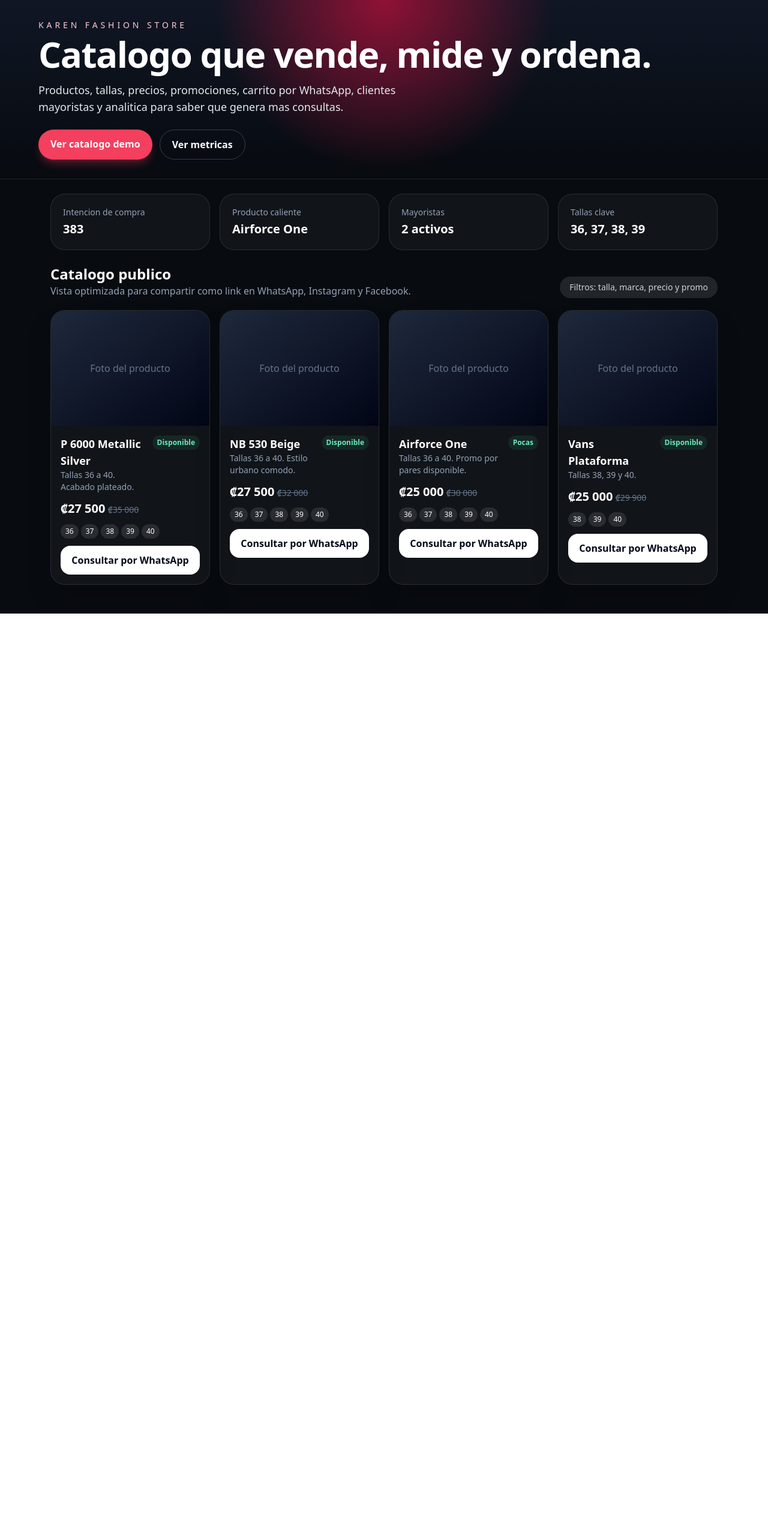
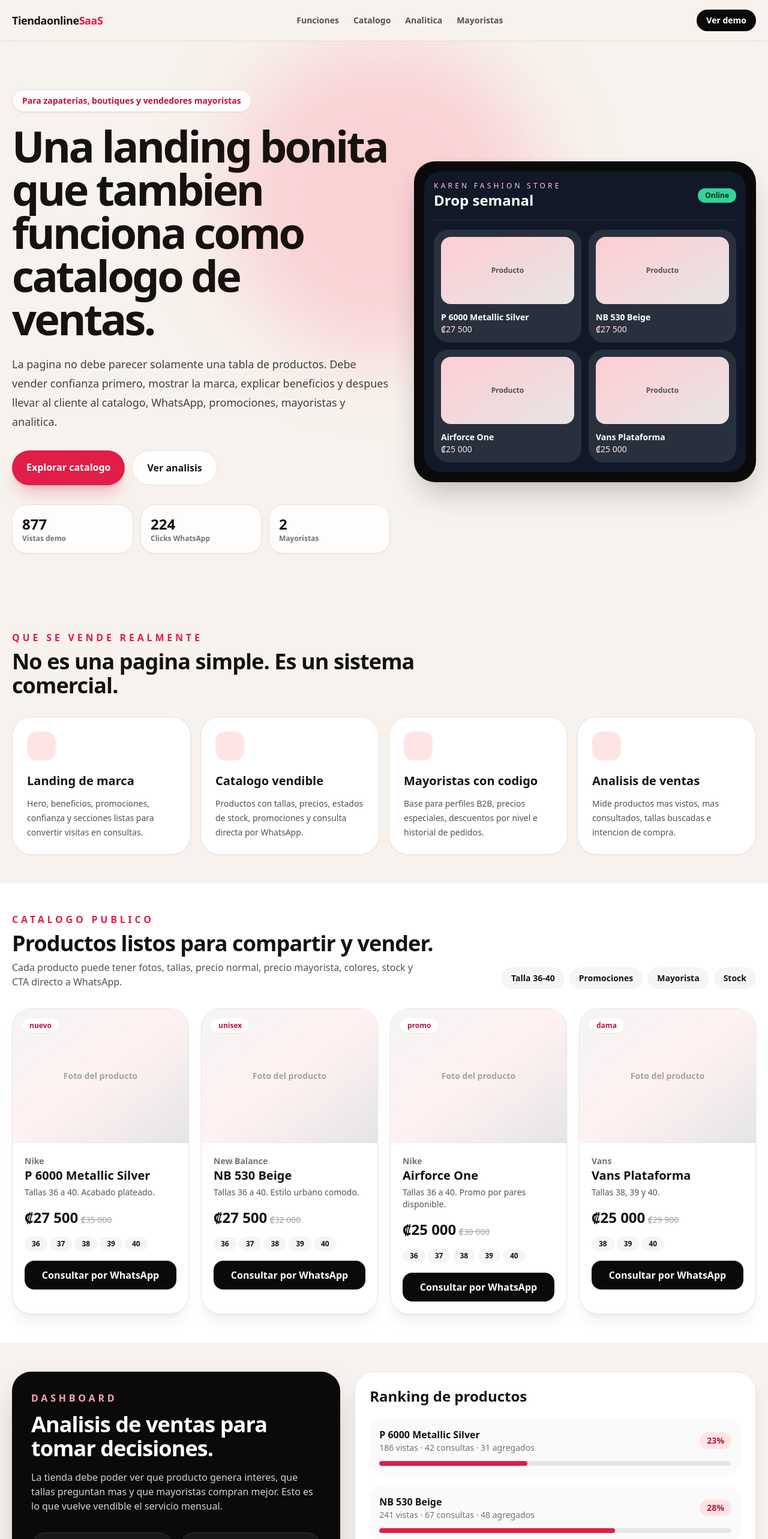
Before and after one commit to dilanrojas53-hub/TiendaonlineSaaS, a Next.js app: page / in a window 1280 px wide. Shown: the top 2566 px of the page at 60% size. Before the commit the page ends 1023 px from the top, so only its background shows below. Built offline with nearby package versions, Linux system fonts and the light colour scheme.

Commit message:
Redesign as landing page with catalog and analytics

```diff
--- a/src/app/page.tsx
+++ b/src/app/page.tsx
@@ -1,64 +1,200 @@
 import { products, wholesalers } from '@/data/demo-products';
 import { crc, makeMessage } from '@/lib/format';
+
+const features = [
+  { title: 'Landing de marca', text: 'Hero, beneficios, promociones, confianza y secciones listas para convertir visitas en consultas.' },
+  { title: 'Catalogo vendible', text: 'Productos con tallas, precios, estados de stock, promociones y consulta directa por WhatsApp.' },
+  { title: 'Mayoristas con codigo', text: 'Base para perfiles B2B, precios especiales, descuentos por nivel e historial de pedidos.' },
+  { title: 'Analisis de ventas', text: 'Mide productos mas vistos, mas consultados, tallas buscadas e intencion de compra.' }
+];
 
 export default function Home() {
   const topProduct = [...products].sort((a,b) => b.whatsappClicks - a.whatsappClicks)[0];
   const totalIntent = products.reduce((sum, p) => sum + p.cartAdds + p.whatsappClicks, 0);
+  const totalViews = products.reduce((sum, p) => sum + p.views, 0);
+  const whatsappTotal = products.reduce((sum, p) => sum + p.whatsappClicks, 0);
 
   return (
-    <main className="min-h-screen bg-[#080b10] text-white">
-      <section className="relative overflow-hidden border-b border-white/10 px-5 py-8">
-        <div className="absolute inset-0 bg-[radial-gradient(circle_at_top,#9f1239_0%,transparent_40%),linear-gradient(180deg,#111827,#080b10)] opacity-90" />
-        <div className="relative mx-auto max-w-6xl">
-          <p className="text-sm uppercase tracking-[0.35em] text-rose-200">Karen Fashion Store</p>
-          <h1 className="mt-2 text-4xl font-black tracking-tight md:text-6xl">Catalogo que vende, mide y ordena.</h1>
-          <p className="mt-4 max-w-2xl text-lg text-slate-200">Productos, tallas, precios, promociones, carrito por WhatsApp, clientes mayoristas y analitica para saber que genera mas consultas.</p>
-          <div className="mt-6 flex flex-wrap gap-3">
-            <a className="rounded-full bg-rose-500 px-5 py-3 font-bold text-white shadow-lg shadow-rose-500/30" href="#catalogo">Ver catalogo demo</a>
-            <a className="rounded-full border border-white/20 px-5 py-3 font-bold text-white" href="#dashboard">Ver metricas</a>
+    <main className="min-h-screen bg-[#f7f2ed] text-[#17120f]">
+      <nav className="sticky top-0 z-50 border-b border-black/10 bg-[#f7f2ed]/90 px-5 py-4 backdrop-blur-xl">
+        <div className="mx-auto flex max-w-7xl items-center justify-between">
+          <a href="#inicio" className="text-lg font-black tracking-tight">Tiendaonline<span className="text-rose-600">SaaS</span></a>
+          <div className="hidden items-center gap-6 text-sm font-semibold text-neutral-600 md:flex">
+            <a href="#funciones">Funciones</a>
+            <a href="#catalogo">Catalogo</a>
+            <a href="#dashboard">Analitica</a>
+            <a href="#mayoristas">Mayoristas</a>
+          </div>
+          <a className="rounded-full bg-neutral-950 px-4 py-2 text-sm font-black text-white" href="#catalogo">Ver demo</a>
+        </div>
+      </nav>
+
+      <section id="inicio" className="relative overflow-hidden px-5 py-12 md:py-20">
+        <div className="absolute left-1/2 top-0 h-[520px] w-[520px] -translate-x-1/2 rounded-full bg-rose-300/40 blur-3xl" />
+        <div className="relative mx-auto grid max-w-7xl items-center gap-10 lg:grid-cols-[1.05fr_0.95fr]">
+          <div>
+            <div className="mb-5 inline-flex rounded-full border border-rose-200 bg-white px-4 py-2 text-sm font-bold text-rose-700 shadow-sm">Para zapaterias, boutiques y vendedores mayoristas</div>
+            <h1 className="max-w-4xl text-5xl font-black leading-[0.94] tracking-[-0.05em] md:text-7xl">Una landing bonita que tambien funciona como catalogo de ventas.</h1>
+            <p className="mt-6 max-w-2xl text-lg leading-8 text-neutral-700">La pagina no debe parecer solamente una tabla de productos. Debe vender confianza primero, mostrar la marca, explicar beneficios y despues llevar al cliente al catalogo, WhatsApp, promociones, mayoristas y analitica.</p>
+            <div className="mt-8 flex flex-wrap gap-3">
+              <a className="rounded-full bg-rose-600 px-6 py-4 font-black text-white shadow-xl shadow-rose-600/20" href="#catalogo">Explorar catalogo</a>
+              <a className="rounded-full border border-black/10 bg-white px-6 py-4 font-black" href="#dashboard">Ver analisis</a>
+            </div>
+            <div className="mt-8 grid max-w-2xl grid-cols-3 gap-3">
+              <MiniStat value={String(totalViews)} label="Vistas demo" />
+              <MiniStat value={String(whatsappTotal)} label="Clicks WhatsApp" />
+              <MiniStat value={`${wholesalers.length}`} label="Mayoristas" />
+            </div>
+          </div>
+
+          <div className="rounded-[2.2rem] border border-black/10 bg-neutral-950 p-4 shadow-2xl">
+            <div className="rounded-[1.7rem] bg-[#111827] p-4 text-white">
+              <div className="flex items-center justify-between border-b border-white/10 pb-4">
+                <div>
+                  <p className="text-xs uppercase tracking-[0.35em] text-rose-200">Karen Fashion Store</p>
+                  <h2 className="text-2xl font-black">Drop semanal</h2>
+                </div>
+                <span className="rounded-full bg-emerald-400 px-3 py-1 text-xs font-black text-emerald-950">Online</span>
+              </div>
+              <div className="mt-4 grid grid-cols-2 gap-3">
+                {products.slice(0, 4).map((product) => (
+                  <div key={product.id} className="rounded-3xl bg-white/10 p-3">
+                    <div className="mb-3 flex h-28 items-center justify-center rounded-2xl bg-gradient-to-br from-rose-200 to-stone-200 text-xs font-bold text-neutral-600">Producto</div>
+                    <h3 className="truncate text-sm font-black">{product.name}</h3>
+                    <p className="text-sm text-rose-100">{crc(product.price)}</p>
+                  </div>
+                ))}
+              </div>
+            </div>
           </div>
         </div>
       </section>
 
-      <section id="dashboard" className="mx-auto grid max-w-6xl gap-4 px-5 py-6 md:grid-cols-4">
-        <Metric label="Intencion de compra" value={String(totalIntent)} />
-        <Metric label="Producto caliente" value={topProduct.name} />
-        <Metric label="Mayoristas" value={`${wholesalers.length} activos`} />
-        <Metric label="Tallas clave" value="36, 37, 38, 39" />
+      <section id="funciones" className="px-5 py-12">
+        <div className="mx-auto max-w-7xl">
+          <div className="mb-8 max-w-2xl">
+            <p className="font-black uppercase tracking-[0.3em] text-rose-600">Que se vende realmente</p>
+            <h2 className="mt-2 text-4xl font-black tracking-tight">No es una pagina simple. Es un sistema comercial.</h2>
+          </div>
+          <div className="grid gap-4 md:grid-cols-4">
+            {features.map((feature) => <FeatureCard key={feature.title} {...feature} />)}
+          </div>
+        </div>
       </section>
 
-      <section id="catalogo" className="mx-auto max-w-6xl px-5 pb-12">
-        <div className="mb-5 flex items-end justify-between gap-4">
-          <div>
-            <h2 className="text-2xl font-black">Catalogo publico</h2>
-            <p className="text-slate-400">Vista optimizada para compartir como link en WhatsApp, Instagram y Facebook.</p>
+      <section id="catalogo" className="bg-white px-5 py-12">
+        <div className="mx-auto max-w-7xl">
+          <div className="mb-8 flex flex-col justify-between gap-4 md:flex-row md:items-end">
+            <div>
+              <p className="font-black uppercase tracking-[0.3em] text-rose-600">Catalogo publico</p>
+              <h2 className="mt-2 text-4xl font-black tracking-tight">Productos listos para compartir y vender.</h2>
+              <p className="mt-2 max-w-2xl text-neutral-600">Cada producto puede tener fotos, tallas, precio normal, precio mayorista, colores, stock y CTA directo a WhatsApp.</p>
+            </div>
+            <div className="flex flex-wrap gap-2 text-sm font-bold">
+              {['Talla 36-40', 'Promociones', 'Mayorista', 'Stock'].map(item => <span key={item} className="rounded-full bg-neutral-100 px-4 py-2">{item}</span>)}
+            </div>
           </div>
-          <div className="hidden rounded-full bg-white/10 px-4 py-2 text-sm text-slate-300 md:block">Filtros: talla, marca, precio y promo</div>
+          <div className="grid gap-5 md:grid-cols-2 lg:grid-cols-4">
+            {products.map((product) => <ProductCard key={product.id} product={product} />)}
+          </div>
         </div>
-        <div className="grid gap-4 md:grid-cols-2 lg:grid-cols-4">
-          {products.map((product) => (
-            <article key={product.id} className="overflow-hidden rounded-3xl border border-white/10 bg-white/[0.04] shadow-2xl">
-              <div className="flex h-48 items-center justify-center bg-gradient-to-br from-slate-800 to-slate-950 text-slate-500">Foto del producto</div>
-              <div className="space-y-3 p-4">
-                <div className="flex items-start justify-between gap-3">
+      </section>
+
+      <section id="dashboard" className="px-5 py-12">
+        <div className="mx-auto grid max-w-7xl gap-6 lg:grid-cols-[0.9fr_1.1fr]">
+          <div className="rounded-[2rem] bg-neutral-950 p-8 text-white shadow-2xl">
+            <p className="font-black uppercase tracking-[0.3em] text-rose-300">Dashboard</p>
+            <h2 className="mt-3 text-4xl font-black tracking-tight">Analisis de ventas para tomar decisiones.</h2>
+            <p className="mt-4 text-neutral-300">La tienda debe poder ver que producto genera interes, que tallas preguntan mas y que mayoristas compran mejor. Esto es lo que vuelve vendible el servicio mensual.</p>
+            <div className="mt-8 grid gap-3 sm:grid-cols-2">
+              <Metric label="Intencion de compra" value={String(totalIntent)} />
+              <Metric label="Producto caliente" value={topProduct.name} />
+              <Metric label="Clicks WhatsApp" value={String(whatsappTotal)} />
+              <Metric label="Vistas totales" value={String(totalViews)} />
+            </div>
+          </div>
+          <div className="rounded-[2rem] border border-black/10 bg-white p-6 shadow-xl">
+            <h3 className="mb-5 text-2xl font-black">Ranking de productos</h3>
+            <div className="space-y-4">
+              {products.map(product => (
+                <div key={product.id} className="rounded-3xl bg-neutral-50 p-4">
+                  <div className="flex items-center justify-between gap-3">
+                    <div>
+                      <p className="font-black">{product.name}</p>
+                      <p className="text-sm text-neutral-500">{product.views} vistas · {product.whatsappClicks} consultas · {product.cartAdds} agregados</p>
+                    </div>
+                    <span className="rounded-full bg-rose-100 px-3 py-1 text-sm font-black text-rose-700">{Math.round((product.whatsappClicks / product.views) * 100)}%</span>
+                  </div>
+                  <div className="mt-3 h-2 overflow-hidden rounded-full bg-neutral-200">
+                    <div className="h-full rounded-full bg-rose-600" style={{ width: `${Math.min(100, product.whatsappClicks)}%` }} />
+                  </div>
+                </div>
+              ))}
+            </div>
+          </div>
+        </div>
+      </section>
+
+      <section id="mayoristas" className="bg-neutral-950 px-5 py-12 text-white">
+        <div className="mx-auto max-w-7xl">
+          <div className="mb-8 max-w-2xl">
+            <p className="font-black uppercase tracking-[0.3em] text-rose-300">B2B</p>
+            <h2 className="mt-2 text-4xl font-black tracking-tight">Perfiles y codigos para mayoristas.</h2>
+            <p className="mt-2 text-neutral-300">El vendedor puede dar codigos a clientes mayoristas para manejar precios especiales, descuentos y seguimiento de compra.</p>
+          </div>
+          <div className="grid gap-4 md:grid-cols-2">
+            {wholesalers.map((client) => (
+              <div key={client.id} className="rounded-[2rem] border border-white/10 bg-white/5 p-6">
+                <div className="flex items-start justify-between gap-4">
                   <div>
-                    <h3 className="text-lg font-black">{product.name}</h3>
-                    <p className="text-sm text-slate-400">{product.description}</p>
+                    <p className="text-sm text-rose-200">Codigo {client.code}</p>
+                    <h3 className="text-2xl font-black">{client.businessName}</h3>
+                    <p className="text-neutral-400">{client.province} · {client.tier}</p>
                   </div>
-                  <span className="rounded-full bg-emerald-400/10 px-2 py-1 text-xs font-bold text-emerald-300">{product.stockStatus === 'low' ? 'Pocas' : 'Disponible'}</span>
+                  <span className="rounded-full bg-white px-3 py-1 text-sm font-black text-neutral-950">{client.discountRate}% desc.</span>
                 </div>
-                <div><span className="text-xl font-black">{crc(product.price)}</span> <span className="text-sm text-slate-500 line-through">{product.compareAtPrice ? crc(product.compareAtPrice) : ''}</span></div>
-                <div className="flex flex-wrap gap-1">{product.sizes.map(size => <span key={size} className="rounded-full bg-white/10 px-2 py-1 text-xs">{size}</span>)}</div>
-                <a className="block rounded-2xl bg-white px-4 py-3 text-center font-black text-slate-950" href={`https://wa.me/50672578184?text=${makeMessage(product.name)}`}>Consultar por WhatsApp</a>
+                <div className="mt-5 grid grid-cols-2 gap-3">
+                  <Metric label="Ordenes" value={String(client.totalOrders)} />
+                  <Metric label="Comprado" value={crc(client.totalSpent)} />
+                </div>
               </div>
-            </article>
-          ))}
+            ))}
+          </div>
         </div>
       </section>
     </main>
   );
 }
 
+function MiniStat({ value, label }: { value: string; label: string }) {
+  return <div className="rounded-3xl border border-black/10 bg-white/80 p-4 shadow-sm"><p className="text-2xl font-black">{value}</p><p className="text-xs font-bold text-neutral-500">{label}</p></div>;
+}
+
+function FeatureCard({ title, text }: { title: string; text: string }) {
+  return <div className="rounded-[2rem] border border-black/10 bg-white p-6 shadow-sm"><div className="mb-5 h-12 w-12 rounded-2xl bg-rose-100" /><h3 className="text-xl font-black">{title}</h3><p className="mt-3 text-sm leading-6 text-neutral-600">{text}</p></div>;
+}
+
+function ProductCard({ product }: { product: typeof products[number] }) {
+  return (
+    <article className="overflow-hidden rounded-[2rem] border border-black/10 bg-white shadow-xl shadow-black/5">
+      <div className="relative flex h-56 items-center justify-center bg-gradient-to-br from-stone-100 via-rose-50 to-neutral-200 text-sm font-black text-neutral-400">
+        Foto del producto
+        <span className="absolute left-4 top-4 rounded-full bg-white px-3 py-1 text-xs font-black text-rose-700 shadow-sm">{product.tags[0]}</span>
+      </div>
+      <div className="space-y-4 p-5">
+        <div>
+          <p className="text-sm font-bold text-neutral-500">{product.brand}</p>
+          <h3 className="text-xl font-black">{product.name}</h3>
+          <p className="mt-1 text-sm text-neutral-600">{product.description}</p>
+        </div>
+        <div><span className="text-2xl font-black">{crc(product.price)}</span> <span className="text-sm text-neutral-400 line-through">{product.compareAtPrice ? crc(product.compareAtPrice) : ''}</span></div>
+        <div className="flex flex-wrap gap-1">{product.sizes.map(size => <span key={size} className="rounded-full bg-neutral-100 px-3 py-1 text-xs font-black">{size}</span>)}</div>
+        <a className="block rounded-2xl bg-neutral-950 px-4 py-3 text-center font-black text-white" href={`https://wa.me/50672578184?text=${makeMessage(product.name)}`}>Consultar por WhatsApp</a>
+      </div>
+    </article>
+  );
+}
+
 function Metric({ label, value }: { label: string; value: string }) {
-  return <div className="rounded-3xl border border-white/10 bg-white/[0.04] p-5"><p className="text-sm text-slate-400">{label}</p><p className="mt-1 text-xl font-black">{value}</p></div>;
+  return <div className="rounded-3xl border border-white/10 bg-white/[0.06] p-5"><p className="text-sm text-neutral-400">{label}</p><p className="mt-1 text-xl font-black text-white">{value}</p></div>;
 }
```
